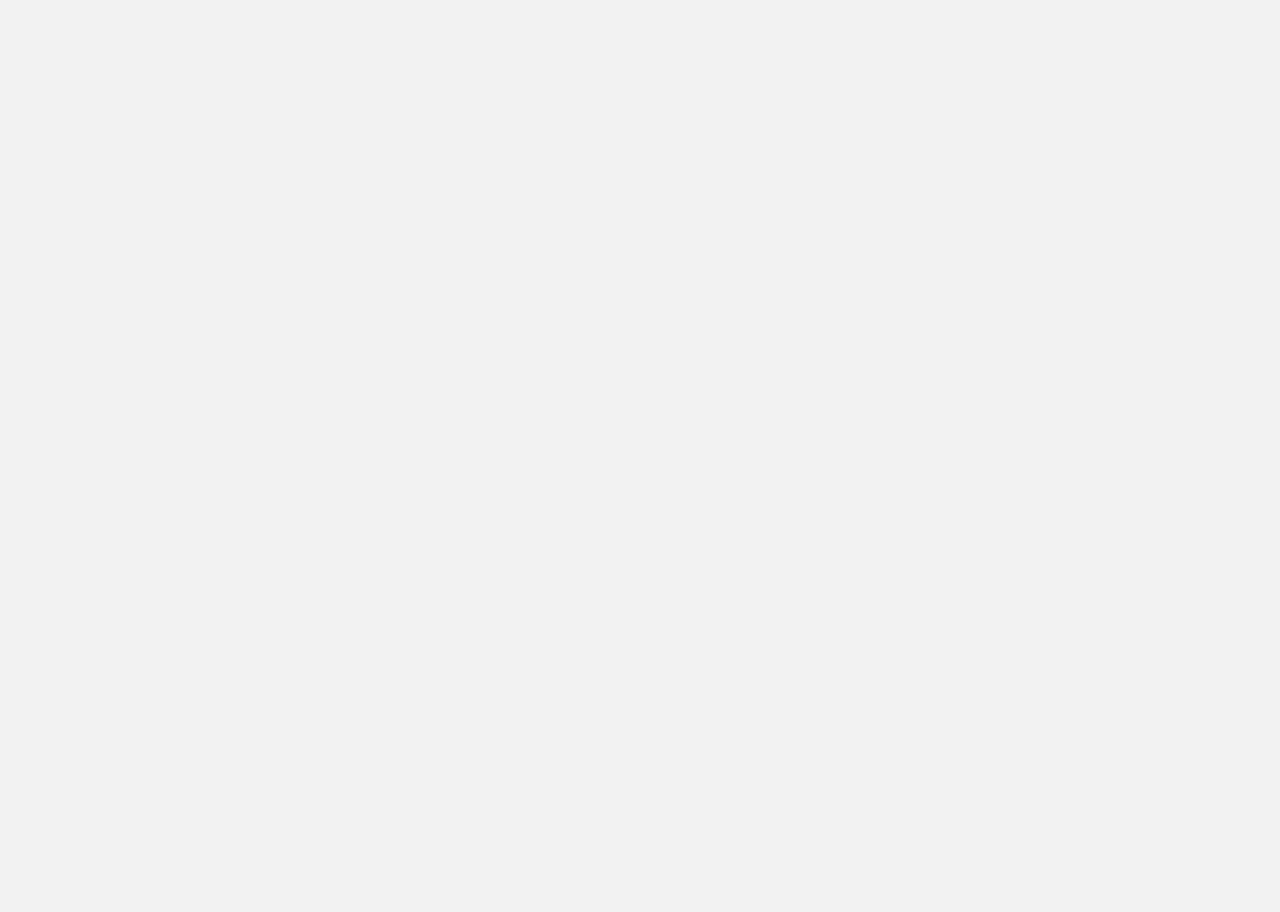
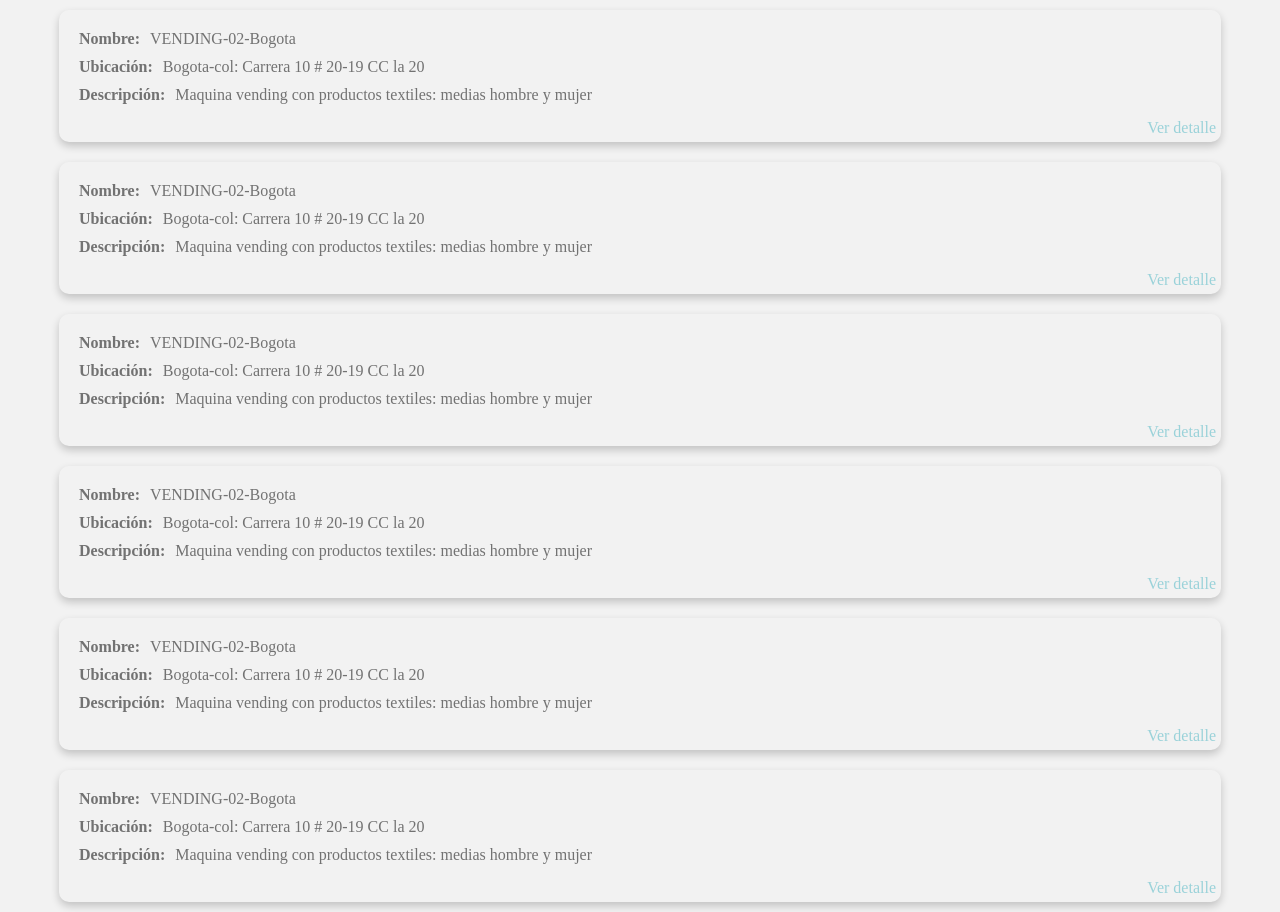
Before and after one commit to wilantury/ThingsTrack, a React app: page /maquinas in a window 1280 px wide. Before the commit the page ends 800 px from the top, so only its background shows below. Built offline with nearby package versions, Linux system fonts and the light colour scheme.

Commit message:
Add components: card details of machine, container list of machines

```diff
--- a/src/assets/styles/Vars.scss
+++ b/src/assets/styles/Vars.scss
@@ -1,2 +1,3 @@
 $default-text-color: white;
+$machine-cards-color: #727272;
 $default-font: 'Roboto', sans-serif;
--- /dev/null
+++ b/src/assets/styles/components/DetailMachine.scss
@@ -0,0 +1,48 @@
+@import "../Vars.scss";
+
+.detailMachine {
+  box-shadow: 0 4px 8px 0 rgba(0,0,0,0.2);
+  padding: 5px 5px;
+  border-radius: 10px;
+  margin-top: 10px;
+  margin-bottom: 10px;
+  width: 90%;
+  color: $machine-cards-color;
+}
+
+.detailMachine-container {
+  padding: 10px 10px;
+  display: flex;
+  flex-direction: column;
+
+}
+
+.detailMachine-container__infoLine {
+  display: inline-flex;
+  margin: 0px 0px;
+}
+
+.detailMachine-container__infoLine p {
+  margin: 5px 5px;
+}
+
+.detailMachine-container__infoLine p:first-of-type {
+  font-weight: bolder;
+}
+
+.detailMachine-seeMore {
+  text-align: end;
+}
+
+.detailMachine-seeMore p {
+  margin: 10px 10px;
+}
+
+.detailMachine-seeMore a {
+  text-decoration: none;
+  color: #9ad2d9;
+}
+
+.detailMachine-seeMore a:hover {
+  text-decoration: underline;
+}
--- /dev/null
+++ b/src/assets/styles/components/ListMachineCards.scss
@@ -0,0 +1,5 @@
+.list--container {
+  display: flex;
+    flex-direction: column;
+    align-items: center;
+}
--- a/src/assets/styles/components/Media.scss
+++ b/src/assets/styles/components/Media.scss
@@ -5,21 +5,21 @@
   body{
       //display: flex;
       justify-content: center;
-      margin-top: 7%;
+      //margin-top: 7%;
       background-color: #F2F2F2;
   }
   .signin-container{
       font-family: $default-font;
       position: relative;
-      height: 70vh;
-      width: 70%;
+      //height: 70vh;
+      //width: 70%;
       //border: 2px solid blue;
       display: flex;
       justify-content: center;
   }
   .signin-container__welcome{
       width: 50%;
-      height: 70vh;
+      //height: 70vh;
       left: 0%;
   }
   .signin-container__user-sign{
--- /dev/null
+++ b/src/components/DetailMachine.jsx
@@ -0,0 +1,28 @@
+import React from 'react';
+import { Link } from 'react-router-dom';
+import '../assets/styles/components/DetailMachine.scss';
+
+const DetailMachine = () => {
+  return(
+    <section className="detailMachine">
+      <div  className="detailMachine-container">
+        <section className="detailMachine-container__infoLine">
+          <p>Nombre:</p> <p> VENDING-02-Bogota</p>
+        </section>
+        <section className="detailMachine-container__infoLine">
+         <p>Ubicación:</p> <p> Bogota-col: Carrera 10 # 20-19 CC la 20</p>
+        </section>
+        <section className="detailMachine-container__infoLine">
+         <p>Descripción:</p> <p>Maquina vending con productos textiles: medias hombre y mujer</p>
+        </section>
+      </div>
+      <div className="detailMachine-seeMore">
+        <Link to="/machine">
+          <a className="link-detalle-card">Ver detalle</a>
+        </Link>
+      </div>
+    </section>
+  );
+}
+
+export default DetailMachine;
--- /dev/null
+++ b/src/components/ListMachineCards.jsx
@@ -0,0 +1,14 @@
+import React from 'react';
+import '../assets/styles/components/ListMachineCards.scss'
+
+const ListMachineCards = ( { children } ) => {
+  return (
+    <section className="list-machine-cards">
+      <div className="list--container">
+        {children}
+      </div>
+    </section>
+  );
+}
+
+export default ListMachineCards;
--- /dev/null
+++ b/src/containers/CustomerContainer.jsx
@@ -0,0 +1,20 @@
+import React from 'react';
+import ListMachineCards from '../components/ListMachineCards';
+import DetailMachine from '../components/DetailMachine';
+
+const CustomerContainer = () => {
+  return (
+    <>
+      <ListMachineCards>
+          <DetailMachine />
+          <DetailMachine />
+          <DetailMachine />
+          <DetailMachine />
+          <DetailMachine />
+          <DetailMachine />
+      </ListMachineCards>
+    </>
+  );
+};
+
+export default CustomerContainer;
--- a/src/routes/App.js
+++ b/src/routes/App.js
@@ -1,11 +1,13 @@
 import React from 'react';
 import { BrowserRouter, Route, Switch } from 'react-router-dom';
 import LoginContainer from '../containers/LoginContainer';
+import CustomerContainer from '../containers/CustomerContainer';
 
 const App = () =>(
   <BrowserRouter>
     <Switch>
     <Route exact path='/' component={LoginContainer} />
+    <Route exact path='/maquinas' component={CustomerContainer} />
     </Switch>
   </BrowserRouter>
 );
```
